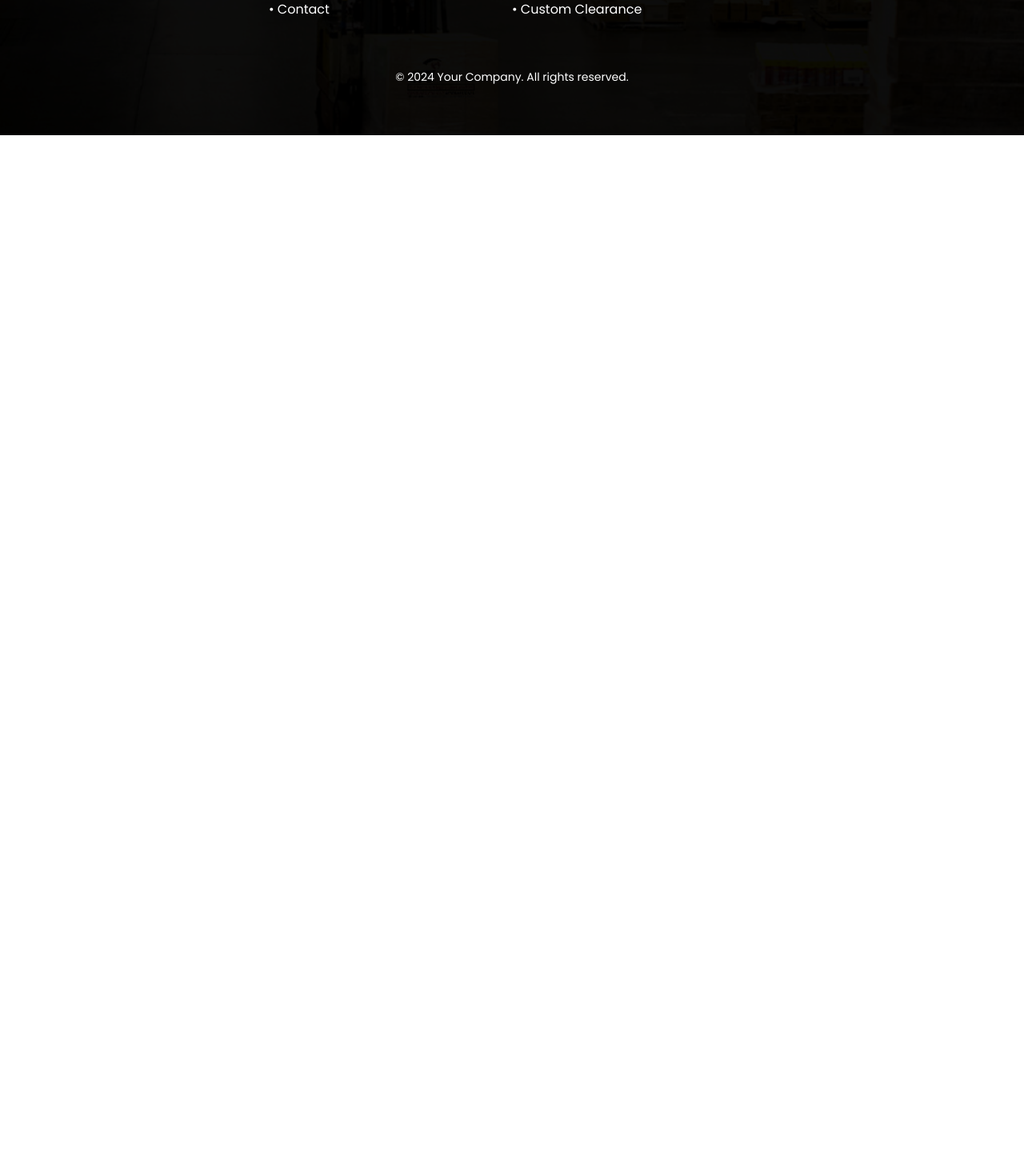
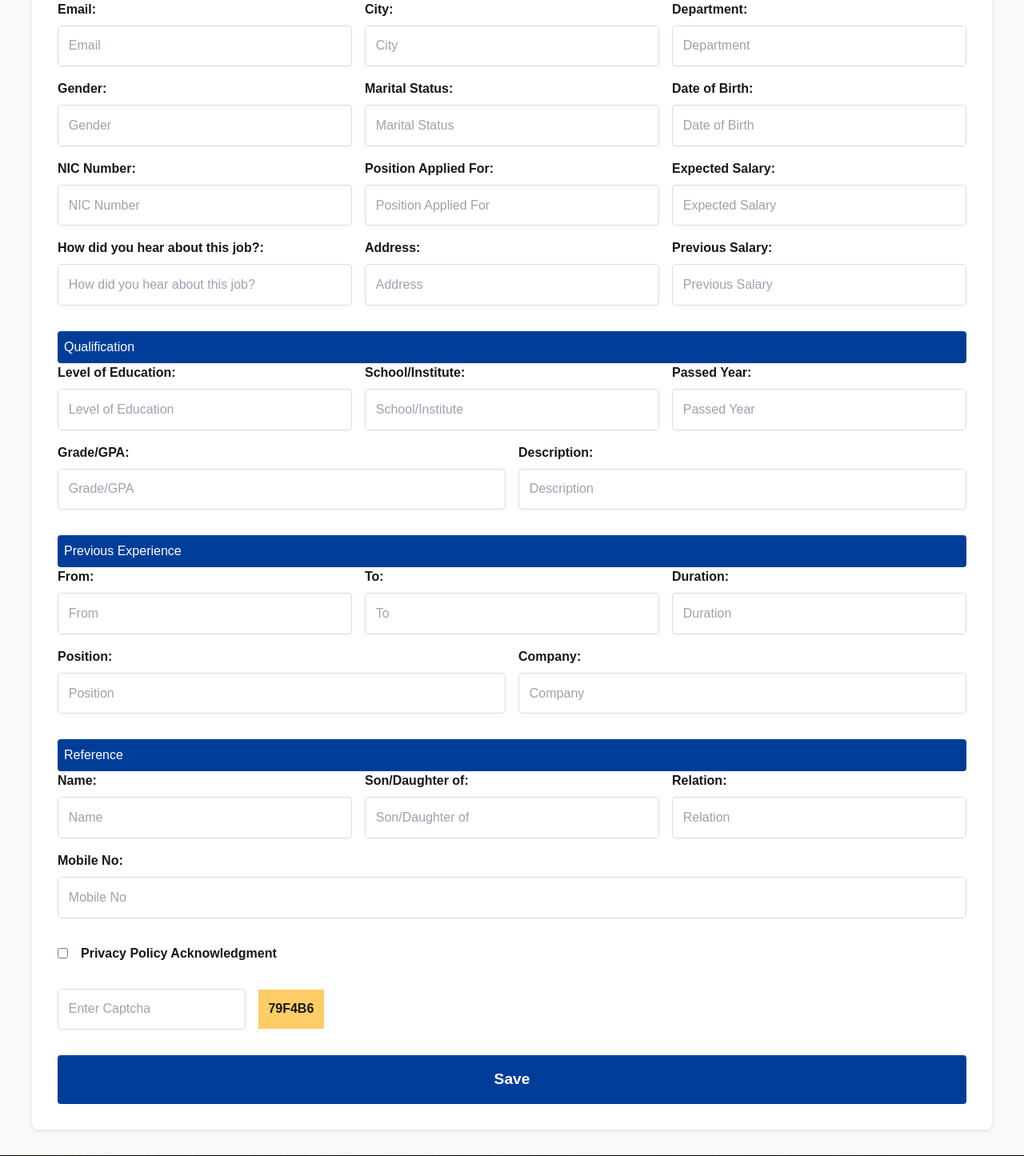
Before and after one commit to haseebx16/cfipak, a Next.js app: page /careers in a window 1280 px wide. Shown: the part 745-2190 px from the top of the page at 80% size. Before the commit the page ends 914 px from the top, so only its background shows below. Built offline with nearby package versions, Linux system fonts and the light colour scheme.

Commit message:
Update page.js

```diff
--- a/app/careers/page.js
+++ b/app/careers/page.js
@@ -1,14 +1,146 @@
-import React from 'react'
-import Nav from '../Components/Sections/Nav'
-import Footer from '../Components/Sections/Footer'
+import React from 'react';
+import Nav from '../Components/Sections/Nav';
+import Footer from '../Components/Sections/Footer';
 
 const page = () => {
   return (
     <div>
-        <Nav/>
-        <Footer/>
+      <Nav />
+      <section style={{ padding: "2rem", backgroundColor: "#f9f9f9" }}>
+        <h2 style={{ textAlign: "center", marginBottom: "1.5rem", fontSize: "1.8rem", fontWeight: "bold" }}>APPLY NOW</h2>
+        <form style={{ maxWidth: "1200px", margin: "0 auto", backgroundColor: "#fff", padding: "2rem", borderRadius: "8px", boxShadow: "0px 2px 4px rgba(0, 0, 0, 0.1)" }}>
+          {/* Personal Details */}
+          <div style={{ display: "flex", flexWrap: "wrap", gap: "1rem" }}>
+            {["First Name", "Last Name", "Mobile Number", "Email", "City", "Department", "Gender", "Marital Status", "Date of Birth", "NIC Number", "Position Applied For", "Expected Salary", "How did you hear about this job?", "Address", "Previous Salary"].map((placeholder, index) => (
+              <div key={index} style={{ flex: "1 1 30%", minWidth: "280px" }}>
+                <label style={{ fontWeight: "bold", display: "block", marginBottom: "0.5rem" }}>
+                  {placeholder}:
+                </label>
+                <input
+                  type="text"
+                  placeholder={placeholder}
+                  style={{
+                    width: "100%",
+                    padding: "0.8rem",
+                    border: "1px solid #ddd",
+                    borderRadius: "4px",
+                  }}
+                />
+              </div>
+            ))}
+          </div>
+
+          {/* Qualification Section */}
+          <h3 style={{ backgroundColor: "#003d99", color: "#fff", padding: "0.5rem", borderRadius: "4px", marginTop: "2rem" }}>
+            Qualification
+          </h3>
+          <div style={{ display: "flex", flexWrap: "wrap", gap: "1rem" }}>
+            {["Level of Education", "School/Institute", "Passed Year", "Grade/GPA", "Description"].map((placeholder, index) => (
+              <div key={index} style={{ flex: "1 1 30%", minWidth: "280px" }}>
+                <label style={{ fontWeight: "bold", display: "block", marginBottom: "0.5rem" }}>
+                  {placeholder}:
+                </label>
+                <input
+                  type="text"
+                  placeholder={placeholder}
+                  style={{
+                    width: "100%",
+                    padding: "0.8rem",
+                    border: "1px solid #ddd",
+                    borderRadius: "4px",
+                  }}
+                />
+              </div>
+            ))}
+          </div>
+
+          {/* Previous Experience */}
+          <h3 style={{ backgroundColor: "#003d99", color: "#fff", padding: "0.5rem", borderRadius: "4px", marginTop: "2rem" }}>
+            Previous Experience
+          </h3>
+          <div style={{ display: "flex", flexWrap: "wrap", gap: "1rem" }}>
+            {["From", "To", "Duration", "Position", "Company"].map((placeholder, index) => (
+              <div key={index} style={{ flex: "1 1 30%", minWidth: "280px" }}>
+                <label style={{ fontWeight: "bold", display: "block", marginBottom: "0.5rem" }}>
+                  {placeholder}:
+                </label>
+                <input
+                  type="text"
+                  placeholder={placeholder}
+                  style={{
+                    width: "100%",
+                    padding: "0.8rem",
+                    border: "1px solid #ddd",
+                    borderRadius: "4px",
+                  }}
+                />
+              </div>
+            ))}
+          </div>
+
+          {/* Reference Section */}
+          <h3 style={{ backgroundColor: "#003d99", color: "#fff", padding: "0.5rem", borderRadius: "4px", marginTop: "2rem" }}>
+            Reference
+          </h3>
+          <div style={{ display: "flex", flexWrap: "wrap", gap: "1rem" }}>
+            {["Name", "Son/Daughter of", "Relation", "Mobile No"].map((placeholder, index) => (
+              <div key={index} style={{ flex: "1 1 30%", minWidth: "280px" }}>
+                <label style={{ fontWeight: "bold", display: "block", marginBottom: "0.5rem" }}>
+                  {placeholder}:
+                </label>
+                <input
+                  type="text"
+                  placeholder={placeholder}
+                  style={{
+                    width: "100%",
+                    padding: "0.8rem",
+                    border: "1px solid #ddd",
+                    borderRadius: "4px",
+                  }}
+                />
+              </div>
+            ))}
+          </div>
+
+          {/* Privacy Policy */}
+          <div style={{ marginTop: "2rem", display: "flex", alignItems: "center", gap: "1rem" }}>
+            <input type="checkbox" id="privacy-policy" />
+            <label htmlFor="privacy-policy" style={{ fontWeight: "bold" }}>
+              Privacy Policy Acknowledgment
+            </label>
+          </div>
+
+          {/* Captcha */}
+          <div style={{ marginTop: "2rem", display: "flex", alignItems: "center", gap: "1rem" }}>
+            <input type="text" placeholder="Enter Captcha" style={{ padding: "0.8rem", border: "1px solid #ddd", borderRadius: "4px" }} />
+            <div style={{ backgroundColor: "#ffcc66", padding: "0.8rem", fontWeight: "bold" }}>
+              79F4B6
+            </div>
+          </div>
+
+          {/* Submit Button */}
+          <button
+            type="submit"
+            style={{
+              marginTop: "2rem",
+              width: "100%",
+              padding: "1rem",
+              backgroundColor: "#003d99",
+              color: "#fff",
+              border: "none",
+              borderRadius: "4px",
+              fontWeight: "bold",
+              fontSize: "1.2rem",
+              cursor: "pointer",
+            }}
+          >
+            Save
+          </button>
+        </form>
+      </section>
+      <Footer />
     </div>
-  )
-}
+  );
+};
 
-export default page
+export default page;
```
